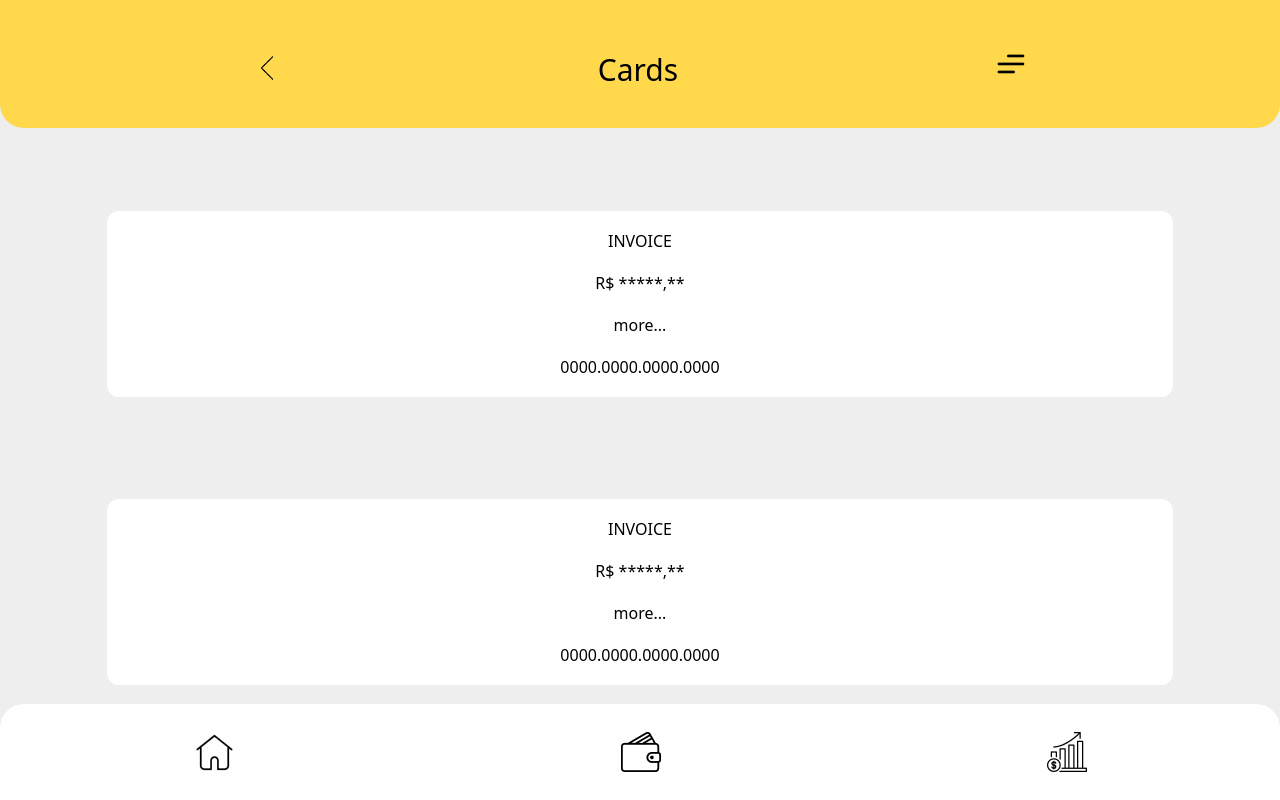
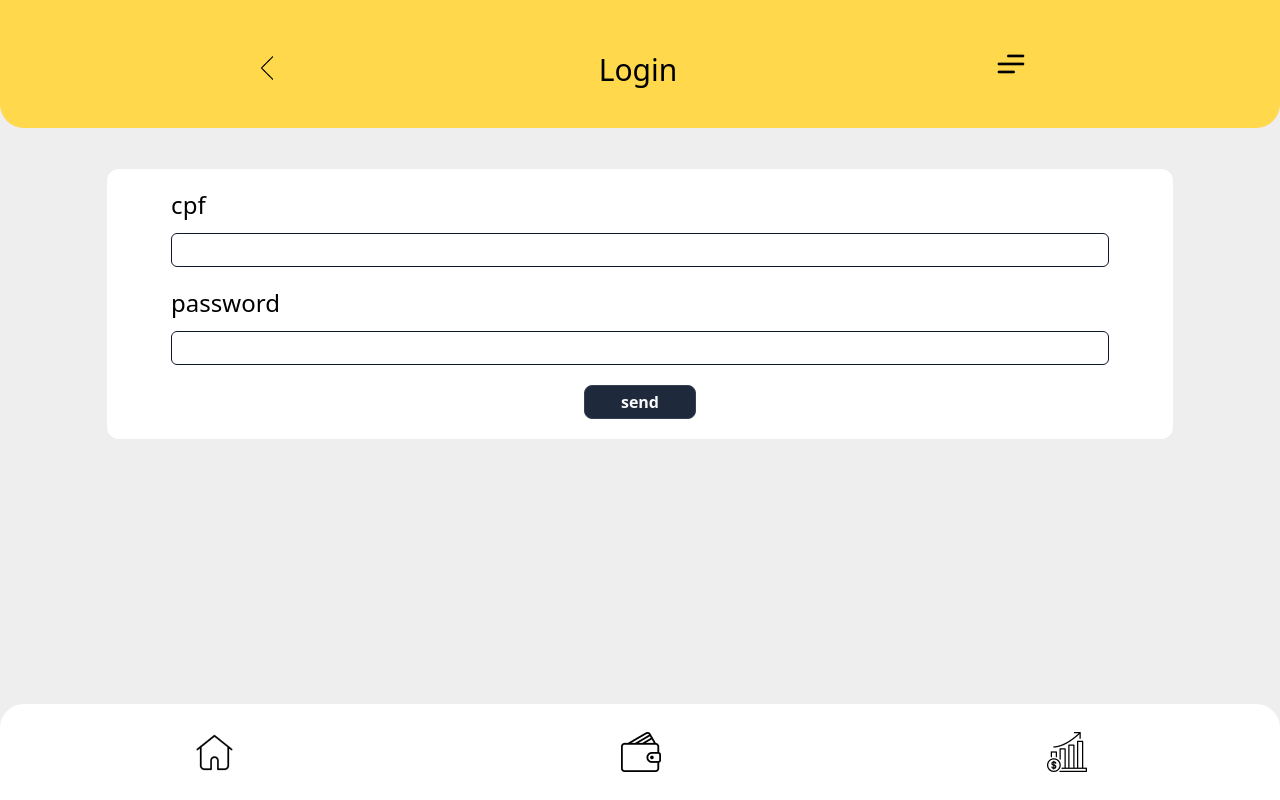
Before and after one commit to Marcus-Nastasi/bank-app-frontend, a React (Vite) app: page / in a window 1280 px wide. Built offline with nearby package versions, Linux system fonts and the light colour scheme; the HTML template or start-up script is replaced by a standard one.

Commit message:
created login component

```diff
--- a/public/css/out.css
+++ b/public/css/out.css
@@ -562,177 +562,92 @@ video {
   bottom: 0px;
 }
 
-.mr-5 {
-  margin-right: 1.25rem;
-}
-
-.-ml-5 {
-  margin-left: -1.25rem;
-}
-
-.-mr-5 {
-  margin-right: -1.25rem;
-}
-
-.-mb-3 {
-  margin-bottom: -0.75rem;
+.-mb-10 {
+  margin-bottom: -2.5rem;
 }
 
 .-mb-5 {
   margin-bottom: -1.25rem;
 }
 
-.mb-2 {
-  margin-bottom: 0.5rem;
-}
-
-.-mb-6 {
-  margin-bottom: -1.5rem;
-}
-
-.-mb-8 {
-  margin-bottom: -2rem;
-}
-
-.-mb-10 {
-  margin-bottom: -2.5rem;
+.-ml-16 {
+  margin-left: -4rem;
 }
 
 .-ml-7 {
   margin-left: -1.75rem;
 }
 
+.-mr-16 {
+  margin-right: -4rem;
+}
+
 .-mr-7 {
   margin-right: -1.75rem;
 }
 
-.-mb-11 {
-  margin-bottom: -2.75rem;
-}
-
-.mb-1 {
-  margin-bottom: 0.25rem;
+.mb-2 {
+  margin-bottom: 0.5rem;
 }
 
 .mt-1 {
   margin-top: 0.25rem;
 }
 
-.-ml-14 {
-  margin-left: -3.5rem;
-}
-
-.-mr-10 {
-  margin-right: -2.5rem;
-}
-
-.-mr-12 {
-  margin-right: -3rem;
-}
-
-.-mr-14 {
-  margin-right: -3.5rem;
-}
-
-.-ml-16 {
-  margin-left: -4rem;
-}
-
-.-mr-16 {
-  margin-right: -4rem;
+.mt-16 {
+  margin-top: 4rem;
 }
 
 .mt-2 {
   margin-top: 0.5rem;
 }
 
-.mt-10 {
-  margin-top: 2.5rem;
+.mb-5 {
+  margin-bottom: 1.25rem;
 }
 
-.mt-24 {
-  margin-top: 6rem;
-}
-
-.mt-20 {
-  margin-top: 5rem;
-}
-
-.mt-16 {
-  margin-top: 4rem;
+.mb-3 {
+  margin-bottom: 0.75rem;
 }
 
 .flex {
   display: flex;
 }
 
-.h-56 {
-  height: 14rem;
-}
-
-.h-screen {
-  height: 100vh;
-}
-
-.h-36 {
-  height: 9rem;
+.h-24 {
+  height: 6rem;
 }
 
 .h-32 {
   height: 8rem;
 }
 
-.h-full {
-  height: 100%;
-}
-
-.h-10 {
-  height: 2.5rem;
-}
-
-.h-20 {
-  height: 5rem;
-}
-
-.h-14 {
-  height: 3.5rem;
-}
-
-.h-16 {
-  height: 4rem;
-}
-
-.h-24 {
-  height: 6rem;
+.h-4\/6 {
+  height: 66.666667%;
 }
 
 .h-5\/6 {
   height: 83.333333%;
 }
 
-.h-4\/6 {
-  height: 66.666667%;
+.h-56 {
+  height: 14rem;
 }
 
 .h-8 {
   height: 2rem;
 }
 
-.h-28 {
-  height: 7rem;
+.h-96 {
+  height: 24rem;
 }
 
-.h-fit {
-  height: -moz-fit-content;
-  height: fit-content;
+.h-full {
+  height: 100%;
 }
 
-.h-3\/6 {
-  height: 50%;
-}
-
-.h-96 {
-  height: 24rem;
+.h-screen {
+  height: 100vh;
 }
 
 .max-h-fit {
@@ -744,20 +659,28 @@ video {
   min-height: 100vh;
 }
 
-.w-56 {
-  width: 14rem;
+.min-h-56 {
+  min-height: 14rem;
+}
+
+.w-10 {
+  width: 2.5rem;
+}
+
+.w-10\/12 {
+  width: 83.333333%;
+}
+
+.w-7 {
+  width: 1.75rem;
+}
+
+.w-8 {
+  width: 2rem;
 }
 
 .w-screen {
   width: 100vw;
-}
-
-.w-40 {
-  width: 10rem;
-}
-
-.w-10 {
-  width: 2.5rem;
 }
 
 .w-full {
@@ -768,24 +691,8 @@ video {
   width: 91.666667%;
 }
 
-.w-10\/12 {
-  width: 83.333333%;
-}
-
-.w-8 {
-  width: 2rem;
-}
-
-.w-5 {
-  width: 1.25rem;
-}
-
-.w-9 {
-  width: 2.25rem;
-}
-
-.w-7 {
-  width: 1.75rem;
+.w-28 {
+  width: 7rem;
 }
 
 .flex-col {
@@ -808,22 +715,20 @@ video {
   justify-content: space-evenly;
 }
 
+.self-center {
+  align-self: center;
+}
+
 .rounded-xl {
   border-radius: 0.75rem;
 }
 
-.rounded-3xl {
-  border-radius: 1.5rem;
+.rounded-md {
+  border-radius: 0.375rem;
 }
 
-.rounded-b-xl {
-  border-bottom-right-radius: 0.75rem;
-  border-bottom-left-radius: 0.75rem;
-}
-
-.rounded-b-2xl {
-  border-bottom-right-radius: 1rem;
-  border-bottom-left-radius: 1rem;
+.rounded-lg {
+  border-radius: 0.5rem;
 }
 
 .rounded-b-3xl {
@@ -836,9 +741,27 @@ video {
   border-top-right-radius: 1.5rem;
 }
 
-.bg-yellow-400 {
+.border {
+  border-width: 1px;
+}
+
+.border-2 {
+  border-width: 2px;
+}
+
+.border-slate-900 {
+  --tw-border-opacity: 1;
+  border-color: rgb(15 23 42 / var(--tw-border-opacity));
+}
+
+.border-slate-700 {
+  --tw-border-opacity: 1;
+  border-color: rgb(51 65 85 / var(--tw-border-opacity));
+}
+
+.bg-white {
   --tw-bg-opacity: 1;
-  background-color: rgb(250 204 21 / var(--tw-bg-opacity));
+  background-color: rgb(255 255 255 / var(--tw-bg-opacity));
 }
 
 .bg-slate-800 {
@@ -846,48 +769,44 @@ video {
   background-color: rgb(30 41 59 / var(--tw-bg-opacity));
 }
 
-.bg-yellow-300 {
-  --tw-bg-opacity: 1;
-  background-color: rgb(253 224 71 / var(--tw-bg-opacity));
-}
-
-.bg-slate-300 {
-  --tw-bg-opacity: 1;
-  background-color: rgb(203 213 225 / var(--tw-bg-opacity));
-}
-
-.bg-slate-200 {
-  --tw-bg-opacity: 1;
-  background-color: rgb(226 232 240 / var(--tw-bg-opacity));
-}
-
-.bg-slate-50 {
-  --tw-bg-opacity: 1;
-  background-color: rgb(248 250 252 / var(--tw-bg-opacity));
-}
-
 .bg-slate-600 {
   --tw-bg-opacity: 1;
   background-color: rgb(71 85 105 / var(--tw-bg-opacity));
 }
 
-.bg-white {
-  --tw-bg-opacity: 1;
-  background-color: rgb(255 255 255 / var(--tw-bg-opacity));
+.p-4 {
+  padding: 1rem;
 }
 
-.bg-slate-400 {
-  --tw-bg-opacity: 1;
-  background-color: rgb(148 163 184 / var(--tw-bg-opacity));
+.p-2 {
+  padding: 0.5rem;
+}
+
+.p-1 {
+  padding: 0.25rem;
+}
+
+.p-5 {
+  padding: 1.25rem;
 }
 
 .text-center {
   text-align: center;
 }
 
-.text-xl {
-  font-size: 1.25rem;
-  line-height: 1.75rem;
+.text-2xl {
+  font-size: 1.5rem;
+  line-height: 2rem;
+}
+
+.text-3xl {
+  font-size: 1.875rem;
+  line-height: 2.25rem;
+}
+
+.text-4xl {
+  font-size: 2.25rem;
+  line-height: 2.5rem;
 }
 
 .text-lg {
@@ -895,47 +814,19 @@ video {
   line-height: 1.75rem;
 }
 
-.text-2xl {
-  font-size: 1.5rem;
-  line-height: 2rem;
+.font-light {
+  font-weight: 300;
 }
 
-.text-4xl {
-  font-size: 2.25rem;
-  line-height: 2.5rem;
-}
-
-.text-5xl {
-  font-size: 3rem;
-  line-height: 1;
-}
-
-.text-6xl {
-  font-size: 3.75rem;
-  line-height: 1;
-}
-
-.text-3xl {
-  font-size: 1.875rem;
-  line-height: 2.25rem;
-}
-
-.font-light {
-  font-weight: 300;
+.font-medium {
+  font-weight: 500;
 }
 
 .font-semibold {
   font-weight: 600;
 }
 
-.font-bold {
-  font-weight: 700;
+.text-slate-50 {
+  --tw-text-opacity: 1;
+  color: rgb(248 250 252 / var(--tw-text-opacity));
 }
-
-.font-normal {
-  font-weight: 400;
-}
-
-.font-medium {
-  font-weight: 500;
-}
--- a/src/App.tsx
+++ b/src/App.tsx
@@ -1,11 +1,13 @@
 import Card from "./components/card/Card";
 import Home from "./components/home/Home";
+import Login from "./components/login/Login";
 
 function App() {
   return (
       <>
         {/* <Home />  */}
-        <Card />
+        {/* <Card /> */}
+        <Login />
       </>
   )
 }
--- /dev/null
+++ b/src/components/login/Login.tsx
@@ -0,0 +1,64 @@
+export default function Login() {
+   return(
+      <>
+         <main style={grayBg} className="min-h-screen max-h-fit">
+            <header style={yellowBase} className="w-screen h-32 rounded-b-3xl">
+               <section className="h-full flex justify-evenly items-center">
+
+                  <section className="-ml-16 mt-2">
+                     <img className=" w-7" src="../assets/img/icon-back.png" alt="" />
+                  </section>
+
+                  <section className="-mb-5">
+                     <p className="mb-2 font-medium text-3xl text-center">Login</p>
+                  </section>
+
+                  <section className="-mr-16">
+                     <img src="../assets/img/cardapio.png" alt="" />
+                  </section>
+               </section>
+            </header>
+
+            <section className="flex justify-center items-center w-screen h-56 mt-16">
+               <section className="flex flex-col justify-evenly items-center w-10/12 min-h-56 max-h-fit rounded-xl bg-white">
+
+                  <form className="w-11/12" action="">
+
+                     <section className="flex flex-col p-5">
+                        <label className="font-medium mb-3 text-2xl" htmlFor="">cpf</label>
+                        <input className="mb-5 border rounded-md p-1 border-slate-900" type="text" name="" id="" />
+
+                        <label className="font-medium mb-3 text-2xl" htmlFor="">password</label>
+                        <input className="mb-5 border rounded-md p-1 border-slate-900" type="password" name="" id="" />
+
+                        <button className="font-semibold border w-28 p-1 rounded-lg self-center border-slate-700 bg-slate-800 text-slate-50" type="submit">send</button>
+                     </section>
+
+                  </form>
+
+               </section>
+            </section>
+
+            <footer className="flex items-center fixed bottom-0 h-24 w-screen rounded-t-3xl bg-white">
+               <section className="flex justify-around items-center w-screen">
+
+                  <img src="../assets/img/icon-home.png" alt="" />
+
+                  <img src="../assets/img/icon-wallet.png" alt="" />
+
+                  <img src="../assets/img/icon-invest.png" alt="" />
+
+               </section>
+            </footer>
+         </main>
+      </>
+   );
+};
+
+const yellowBase: object = {
+   backgroundColor: "#FFD84C"
+};
+
+const grayBg: object = {
+   backgroundColor: "#EEEEEE"
+}
```
